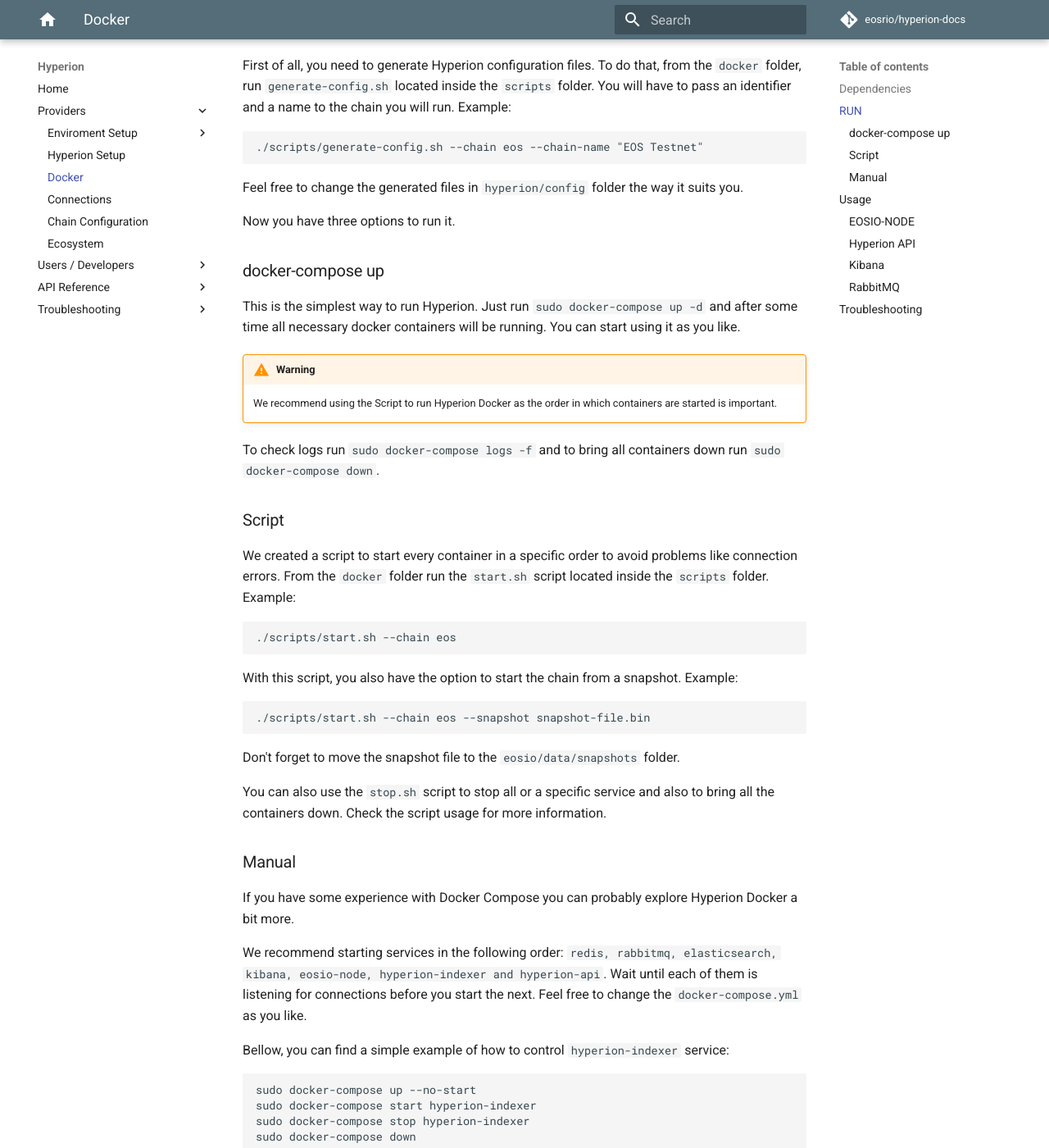
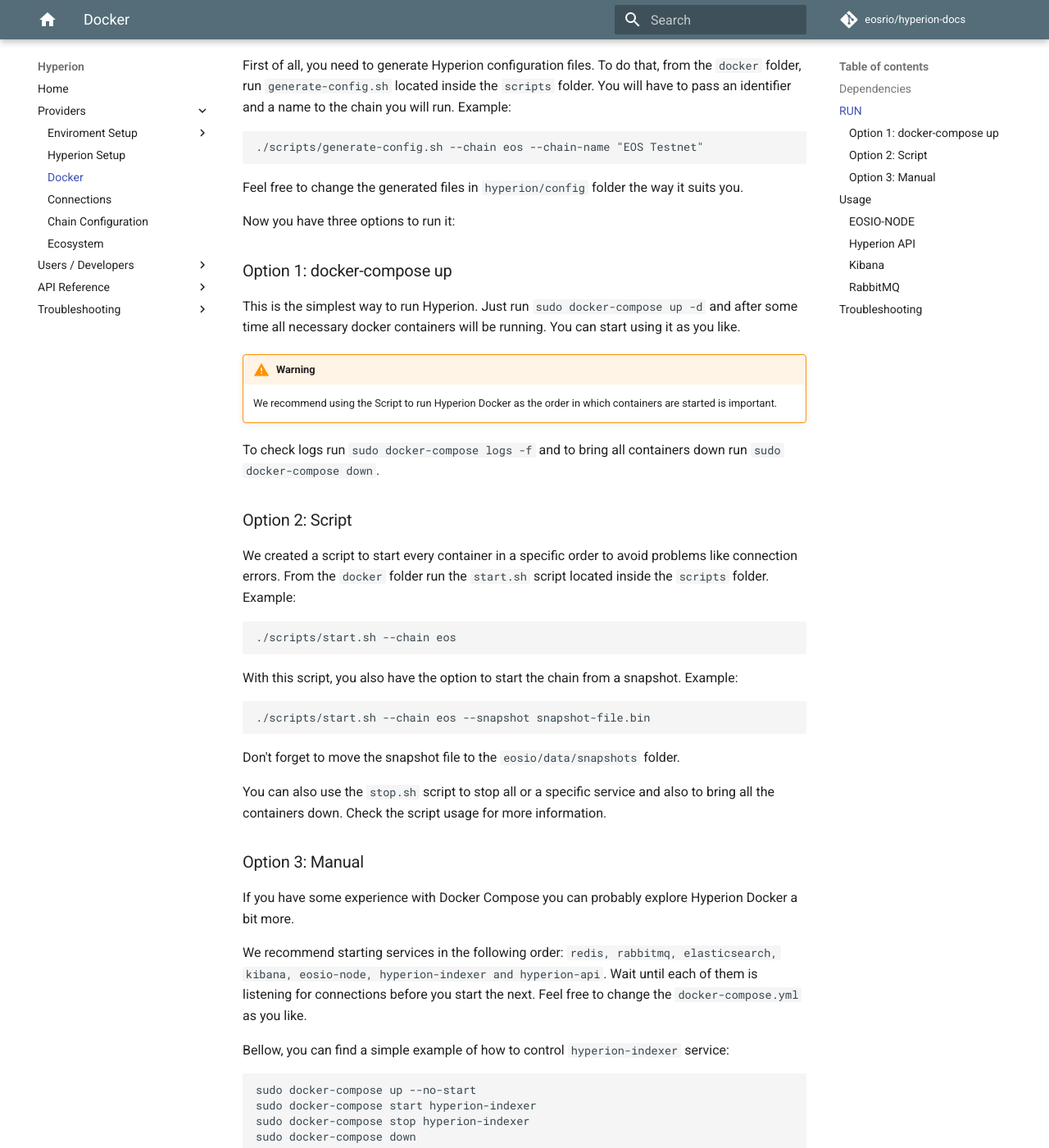
Before and after one commit to eosrio/hyperion-docs, an MkDocs documentation site: the page built from docs/docker.md, in a window 1280 px wide and 1400 px high, scrolled down 563 px. Shown: the whole window at 82% size. Built offline with MkDocs 1.6.1 and Material for MkDocs 9.7.7, drawn with Linux system fonts in a browser that asks for light colours; comment, search, counter and statistics services are not loaded.

Commit message:
Update docker.md

````diff
--- a/docs/docker.md
+++ b/docs/docker.md
@@ -16,9 +16,9 @@
 ```
 Feel free to change the generated files in `hyperion/config` folder the way it suits you.
 
-Now you have three options to run it.
+Now you have three options to run it:
 
-### docker-compose up
+### Option 1: docker-compose up
 This is the simplest way to run Hyperion. Just run `sudo docker-compose up -d` and after some time all necessary docker containers will be running. You can start using it as you like.
 
 !!! warning
@@ -26,7 +26,7 @@
 
 To check logs run `sudo docker-compose logs -f` and to bring all containers down run `sudo docker-compose down`.
 
-### Script
+### Option 2: Script
 We created a script to start every container in a specific order to avoid problems like connection errors. From the `docker` folder run the `start.sh` script located inside the `scripts` folder. Example:
 ```
 ./scripts/start.sh --chain eos
@@ -40,7 +40,7 @@
 
 You can also use the `stop.sh` script to stop all or a specific service and also to bring all the containers down. Check the script usage for more information.
 
-### Manual
+### Option 3: Manual
 If you have some experience with Docker Compose you can probably explore Hyperion Docker a bit more.
 
 We recommend starting services in the following order: `redis, rabbitmq, elasticsearch, kibana, eosio-node, hyperion-indexer and hyperion-api`. Wait until each of them is listening for connections before you start the next. Feel free to change the `docker-compose.yml` as you like.
````
